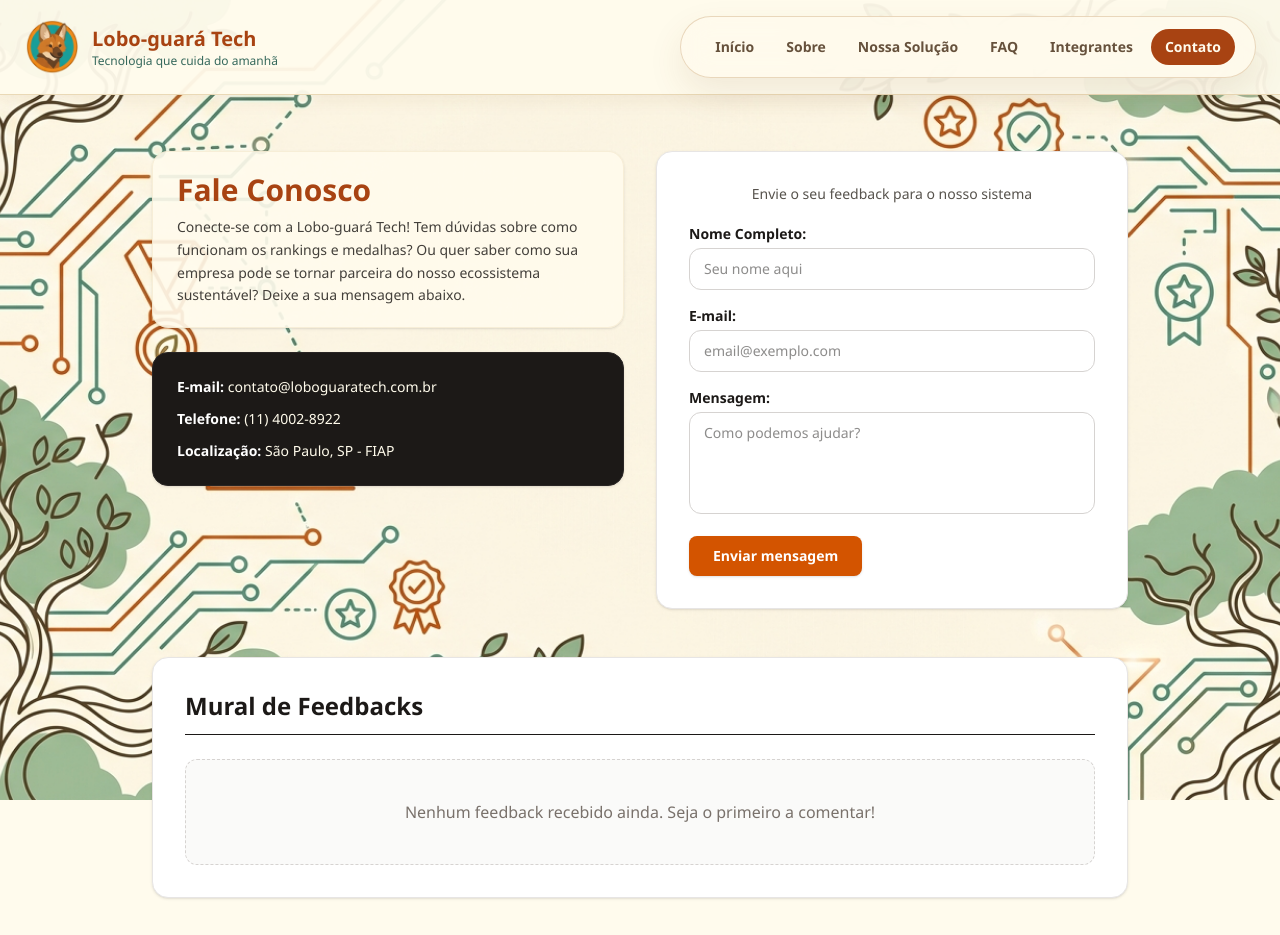
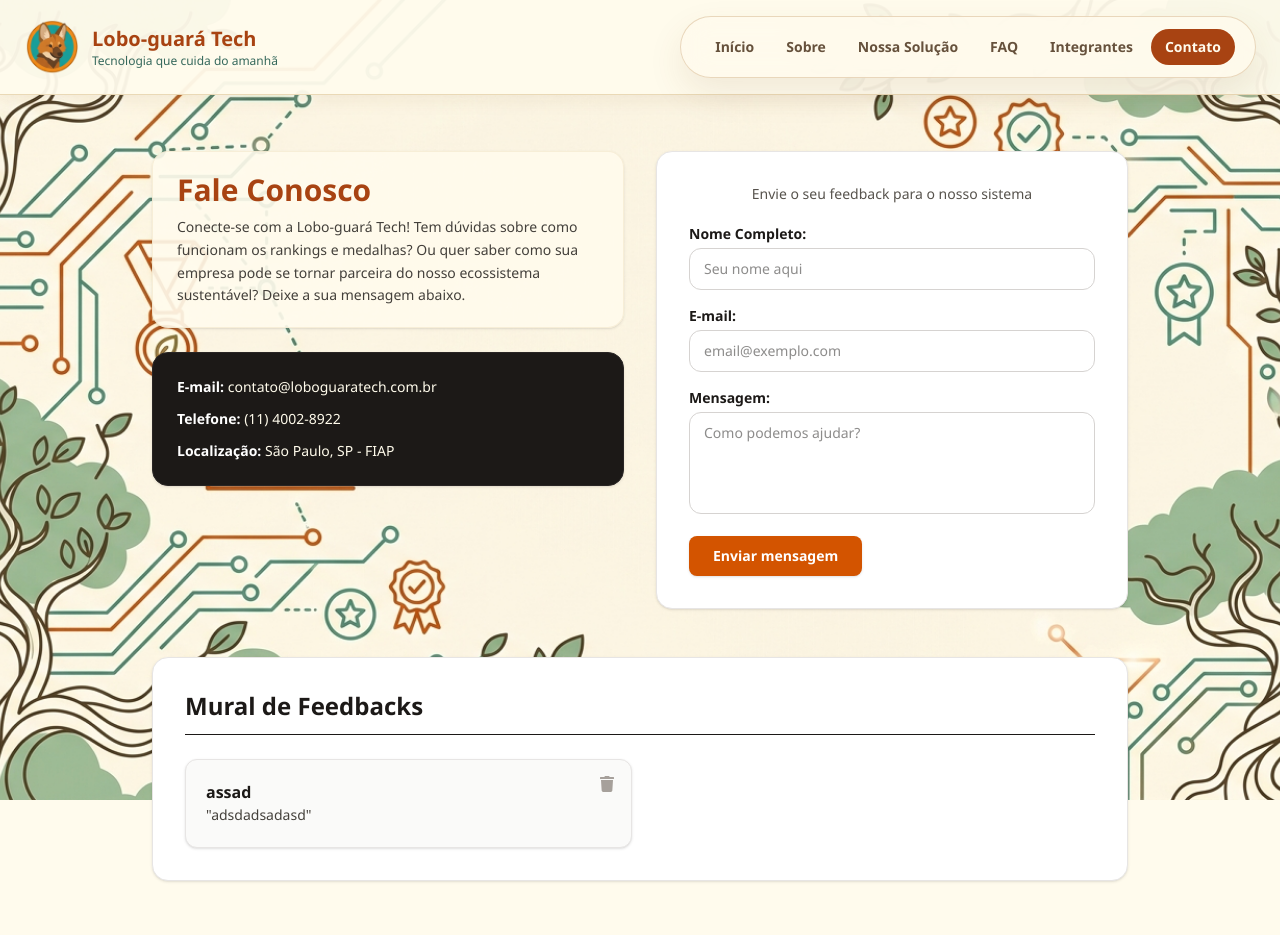
Before and after one commit to Challenger-2026/front-3.0, a React (Vite) app: page /contato in a window 1280 px wide. Shown: the top 935 px of the page. Built offline with nearby package versions, Linux system fonts and the light colour scheme; data requests are answered from the project's data file.

Commit message:
remove a exibicao do email no mural por seguranca

```diff
--- a/db.json
+++ b/db.json
@@ -1,4 +1,11 @@
 {
-  "feedbacks": [],
+  "feedbacks": [
+    {
+      "nome": "assad",
+      "email": "asddsa@g.com",
+      "mensagem": "adsdadsadasd",
+      "id": "l_V7VTYotJk"
+    }
+  ],
   "$schema": "./node_modules/json-server/schema.json"
 }
--- a/src/pages/Contato.tsx
+++ b/src/pages/Contato.tsx
@@ -204,7 +204,6 @@ export default function Contato() {
                   <FaTrash />
                 </button>
                 <h3 className="font-bold text-stone-900">{f.nome}</h3>
-                <p className="text-xs text-stone-500 mb-3">{f.email}</p>
                 <p className="text-sm text-stone-700 leading-relaxed">"{f.mensagem}"</p>
               </article>
             ))}
```
